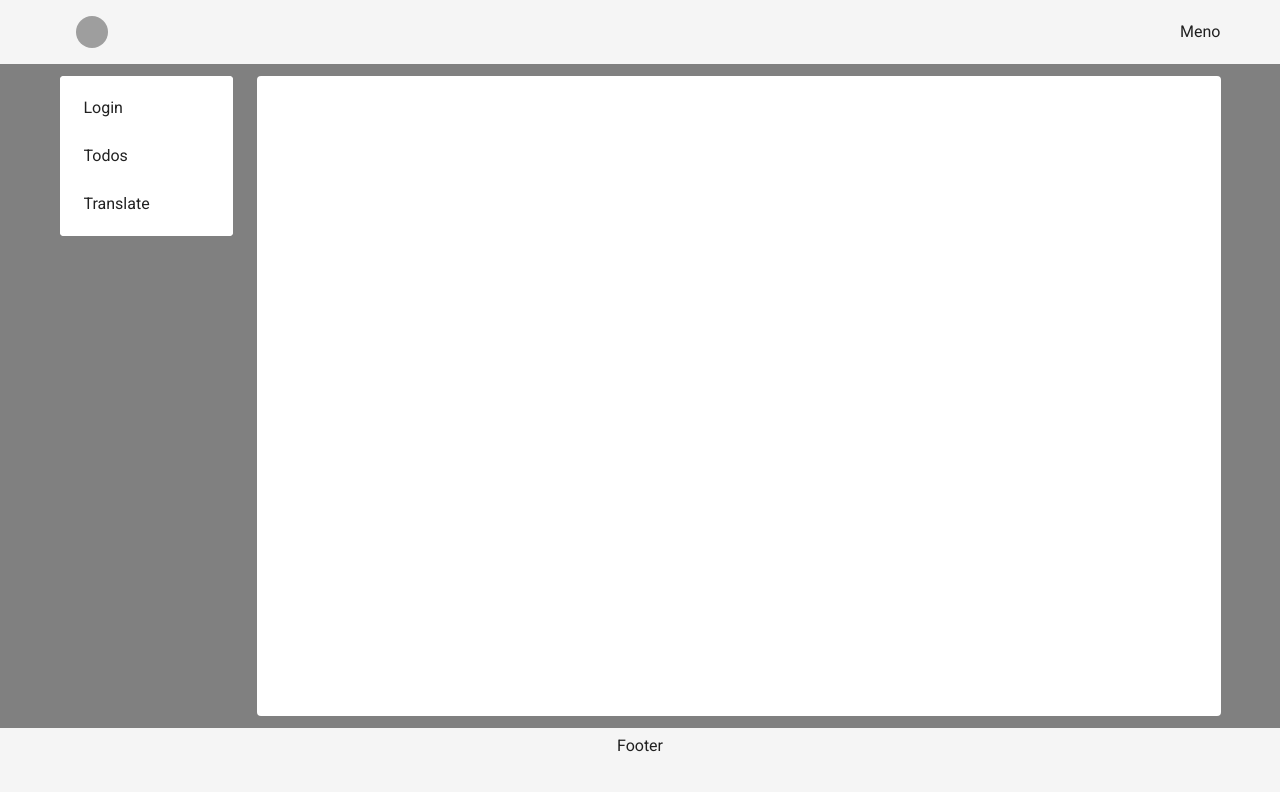
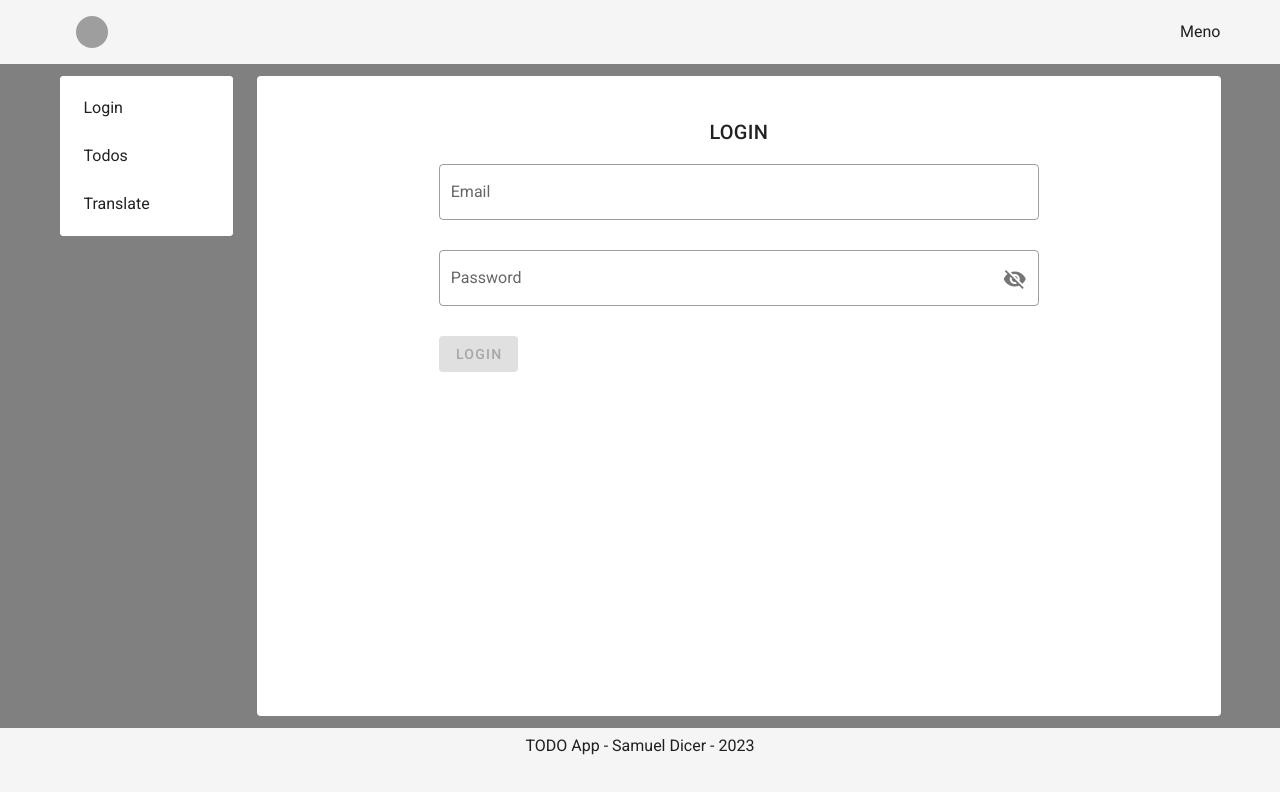
Before and after one commit to samodicer/TodoApp, a Vue app: page / in a window 1280 px wide. Shown: the top 792 px of the page. Built offline with nearby package versions, Linux system fonts and the light colour scheme.

Commit message:
Login route fix
Login route fix

```diff
--- a/src/App.vue
+++ b/src/App.vue
@@ -32,7 +32,7 @@
       </v-container>
     </v-main>
     <v-footer min-height="10vh" class="text-center d-flex flex-column">
-      <p>Footer</p>
+      <p>TODO App - Samuel Dicer - 2023</p>
     </v-footer>
   </v-app>
 </template>
@@ -41,7 +41,7 @@
 export default {
   data: () => ({
     pages: [
-      { title: "Login", route: "/login" },
+      { title: "Login", route: "/" },
       { title: "Todos", route: "/todos" },
       { title: "Translate", route: "/translate" },
     ],
--- a/src/router/index.js
+++ b/src/router/index.js
@@ -8,17 +8,17 @@ Vue.use(VueRouter);
 
 const routes = [
   {
+    path: "/",
+    name: "login",
+    component: LoginView,
+  },
+  {
     path: "/todos",
     name: "todos",
     component: TodosView,
     meta: {
       requiresLogin: true,
     },
-  },
-  {
-    path: "/login",
-    name: "login",
-    component: LoginView,
   },
   {
     path: "/translate",
```
